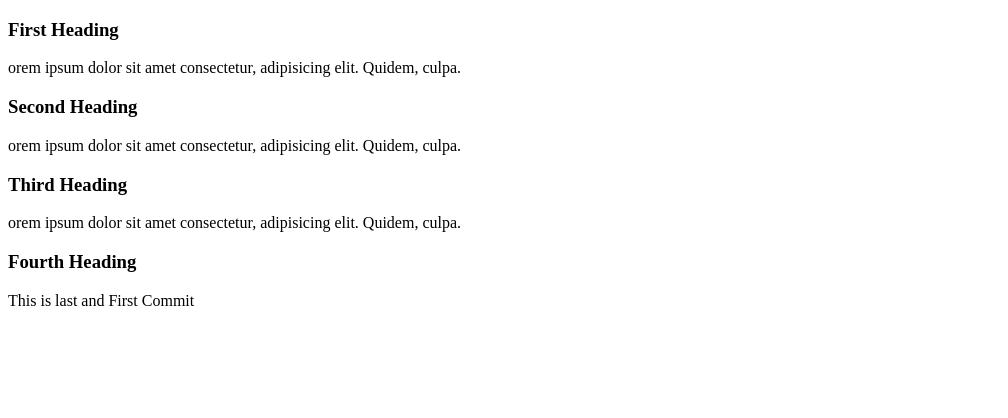
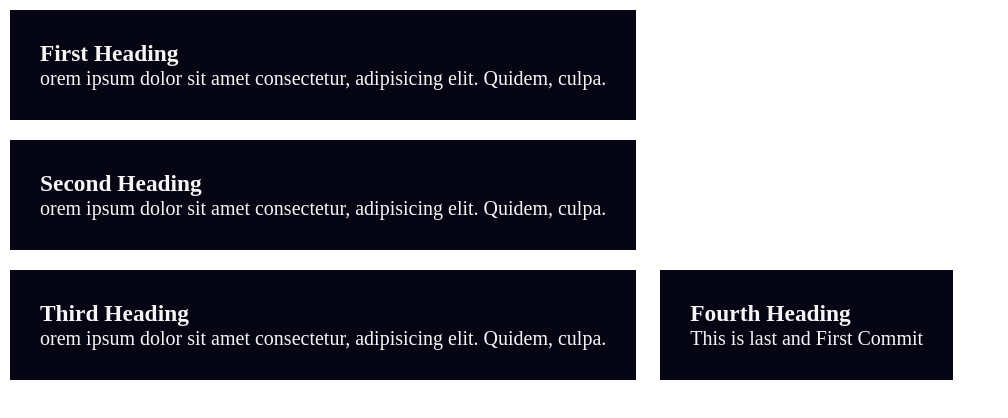
Before and after one commit to devola124/my-first-github-repo, a plain HTML site: page index.html in a window 1280 px wide. Shown: the whole page, without its empty margins (0-1008 px from the left). Drawn offline with Linux system fonts and the light colour scheme.

Commit message:
added Cascading Style sheet

```diff
--- a/index.html
+++ b/index.html
@@ -4,6 +4,7 @@
     <meta charset="UTF-8">
     <meta name="viewport" content="width=device-width, initial-scale=1.0">
     <title>My first gitHub Repo </title>
+    <link rel="stylesheet" href="style.css">
 </head>
 <body>
 
--- /dev/null
+++ b/style.css
@@ -0,0 +1,12 @@
+*{
+    padding: 0;
+    margin: 0;
+}
+div{
+    background-color: rgb(5, 5, 19);
+    color: whitesmoke;
+    padding: 30px;
+    margin: 10px;
+    font-size: 20px;
+    display: inline-block;
+}
```
